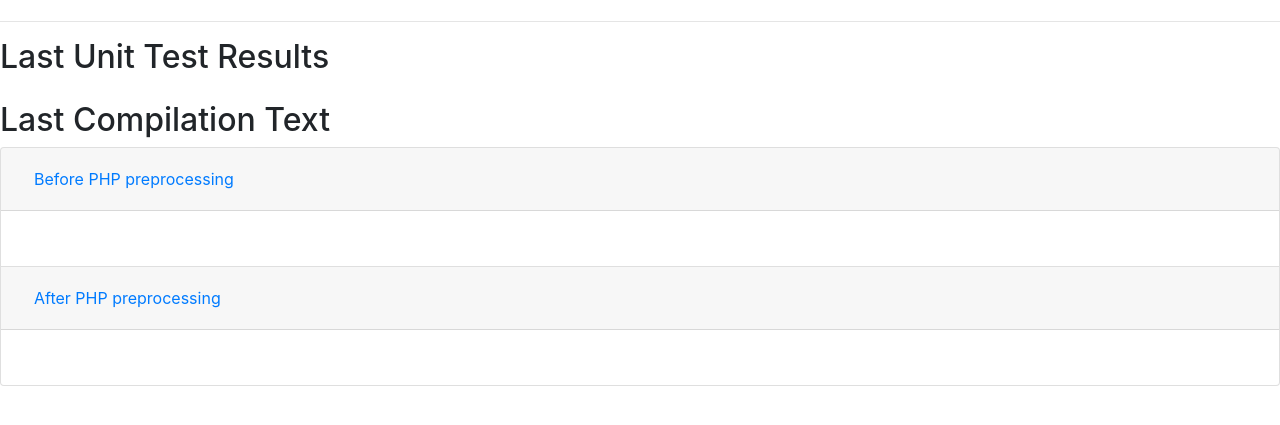
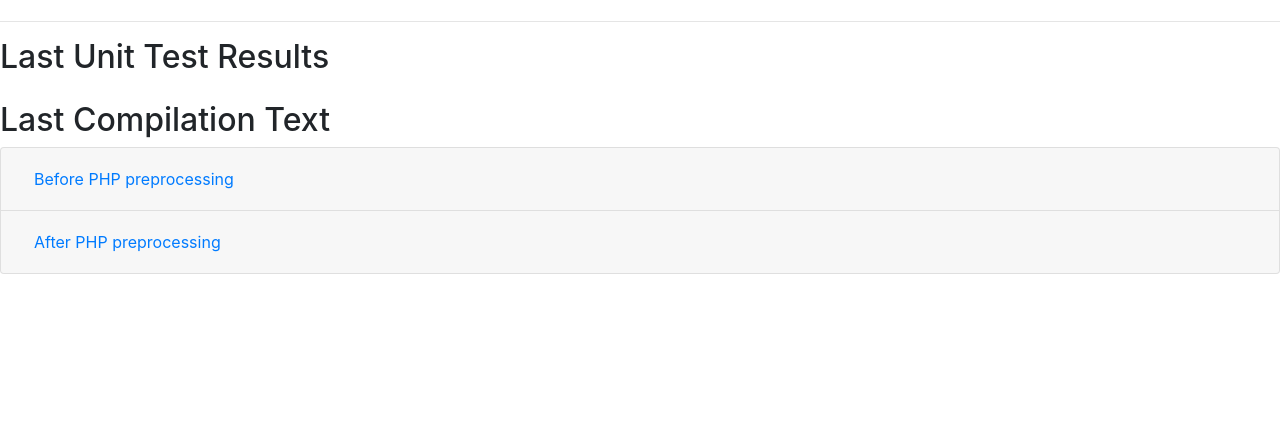
Before and after one commit to FredericoMFalcao/IntranetV1.1Db, a PHP site: page /last_build.php in a window 1280 px wide. Shown: the part 248-673 px from the top of the page. Run offline with PHP 8.4, Linux system fonts and the light colour scheme.

Commit message:
fixed typo

```diff
--- a/public_html/last_build.php
+++ b/public_html/last_build.php
@@ -43,7 +43,7 @@
 	      </h2>
 	    </div>
 
-	    <div id="collapseGroup<?=$i?>" class="collapse show" aria-labelledby="headingOne" data-parent="#accordionExample">
+	    <div id="collapseGroup<?=$i?>" class="collapse" aria-labelledby="headingOne" data-parent="#accordionExample">
 	      <div class="card-body">
 		      <pre><?= $content['body']?></pre>
 	      </div>
```
